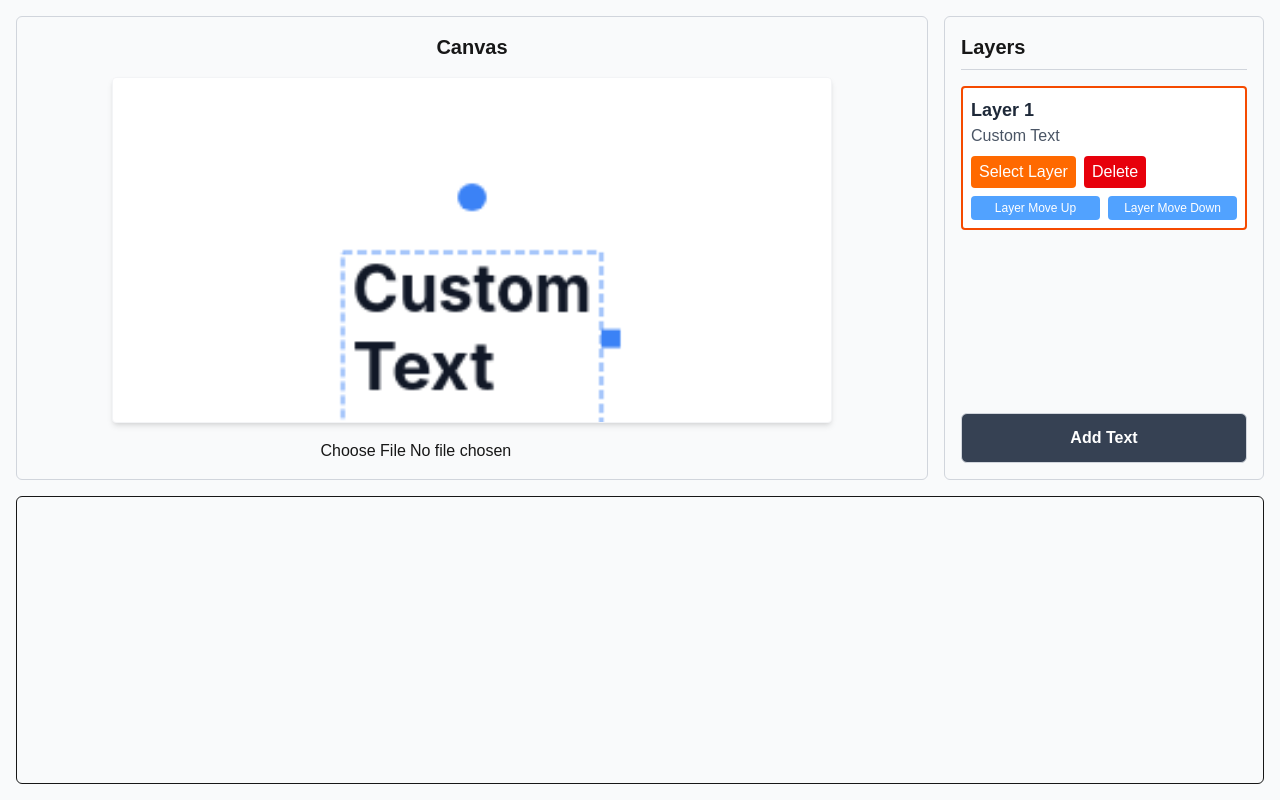
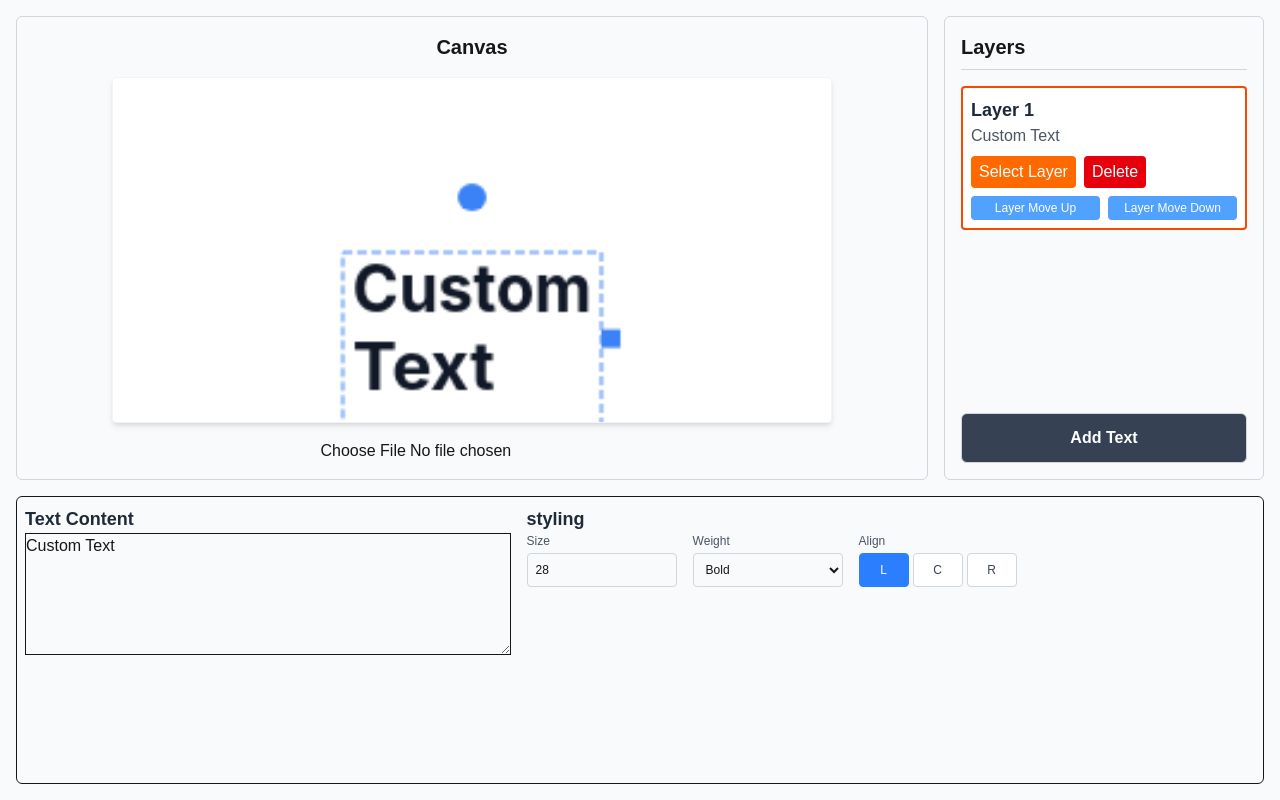
Before and after one commit to mdmaroof/image_text_composer, a Next.js app: page / in a window 1280 px wide. Both pictures are taken after a click on the button "Add Text". Built offline with nearby package versions, Linux system fonts and the light colour scheme.

Commit message:
styling basic

```diff
--- a/src/component/common/Button.tsx
+++ b/src/component/common/Button.tsx
@@ -7,7 +7,7 @@ const Button = ({ label, onClick }: ButtonType) => {
   return (
     <button
       onClick={() => onClick()}
-      className="bg-gray-700 hover:bg-gray-800 mx-4 py-3 border border-gray-300 rounded-md font-bold text-white transition-all cursor-pointer"
+      className="bg-gray-700 hover:bg-gray-800 mx-4 px-4 py-3 border border-gray-300 rounded-md font-bold text-white transition-all cursor-pointer"
     >
       {label}
     </button>
--- a/src/component/selector/index.tsx
+++ b/src/component/selector/index.tsx
@@ -1,16 +1,114 @@
 "use client";
-import { AppContext } from "@/context/AppContext";
+import { AppContext, TextLayerType } from "@/context/AppContext";
 import { useContext } from "react";
+import Button from "../common/Button";
 
 const SelectorBox = () => {
-  const { textLayers } = useContext(AppContext)!;
+  const { textLayers, selectedLayer, setTextLayers } = useContext(AppContext)!;
+  const selectedTextLayer = textLayers.find((layer) => layer.id === selectedLayer);
+  const updateTextLayer = (id: number, updates: Partial<TextLayerType>) => {
+    setTextLayers((prev: TextLayerType[]) => {
+      return prev.map((layer) =>
+        layer.id === id ? { ...layer, ...updates } : layer
+      );
+    });
+  };
+
+  const deleteLayer = () => {
+    setTextLayers((prev) => {
+      return prev.filter((z) => z.id !== selectedLayer!);
+    });
+  };
+
   return (
     <section id="selector" className="relative border rounded-md h-72">
       {/* SelectorBox - {textLayers.length} */}
-      {textLayers.length === 0 && (
+      {textLayers.length === 0 ? (
         <main className="flex justify-center items-center h-full">
           <div className="text-gray-500">Select Text Layer first</div>
         </main>
+      ) : (
+
+        <section className="flex gap-4 p-2">
+          <div className="flex-2">
+            <h2 className="font-bold text-gray-800 text-lg">Text Content</h2>
+            <textarea rows={5} value={selectedTextLayer?.text} onChange={(e) => updateTextLayer(selectedLayer!, { text: e.target.value })} className="border w-full" />
+          </div>
+
+          <div className="flex-3">
+            <h2 className="font-bold text-gray-800 text-lg">styling</h2>
+
+            <div className="flex flex-row gap-4">
+              {/* Font Size */}
+              <div className="w-[150px]">
+                <label className="block mb-1 font-medium text-gray-600 text-xs">
+                  Size
+                </label>
+                <input
+                  type="number"
+                  min="8"
+                  max="200"
+                  value={selectedTextLayer?.fontSize}
+                  onChange={(e) => updateTextLayer(selectedLayer!, { fontSize: Number(e.target.value) })}
+                  className="p-2 border border-gray-300 focus:border-blue-500 rounded focus:ring-1 focus:ring-blue-500 w-full text-xs transition-all"
+                />
+              </div>
+
+
+              {/* Font Weight */}
+              <div className="w-[150px]">
+                <label className="block mb-1 font-medium text-gray-600 text-xs">
+                  Weight
+                </label>
+                <select
+                  value={selectedTextLayer?.fontWeight}
+                  onChange={(e) => updateTextLayer(selectedLayer!, { fontWeight: Number(e.target.value) })}
+                  className="p-2 border border-gray-300 focus:border-blue-500 rounded focus:ring-1 focus:ring-blue-500 w-full text-xs transition-all"
+                >
+                  <option value={300}>Light</option>
+                  <option value={400}>Regular</option>
+                  <option value={500}>Medium</option>
+                  <option value={600}>Semi</option>
+                  <option value={700}>Bold</option>
+                  <option value={800}>Extra</option>
+                  <option value={900}>Black</option>
+                </select>
+              </div>
+
+              {/* Alignment */}
+              <div>
+                <label className="block mb-1 font-medium text-gray-600 text-xs">
+                  Align
+                </label>
+                <div className="flex gap-1">
+                  {(["left", "center", "right"] as const).map((align) => (
+                    <button
+                      key={align}
+                      onClick={() => updateTextLayer(selectedLayer!, { align })}
+                      className={`flex-1 w-[50px] py-2 px-1 border rounded text-xs font-medium transition-all ${selectedTextLayer?.align === align
+                        ? "bg-blue-500 text-white border-blue-500"
+                        : "bg-white text-gray-700 border-gray-300 hover:bg-gray-50"
+                        }`}
+                    >
+                      {align === "left" && "L"}
+                      {align === "center" && "C"}
+                      {align === "right" && "R"}
+                    </button>
+                  ))}
+                </div>
+              </div>
+
+            </div>
+          </div>
+
+
+          {/* <div className="flex flex-1 justify-center items-center">
+            <Button label="Delete" onClick={() => deleteLayer()} />
+          </div> */}
+
+
+        </section>
+
       )}
     </section>
   );
```
